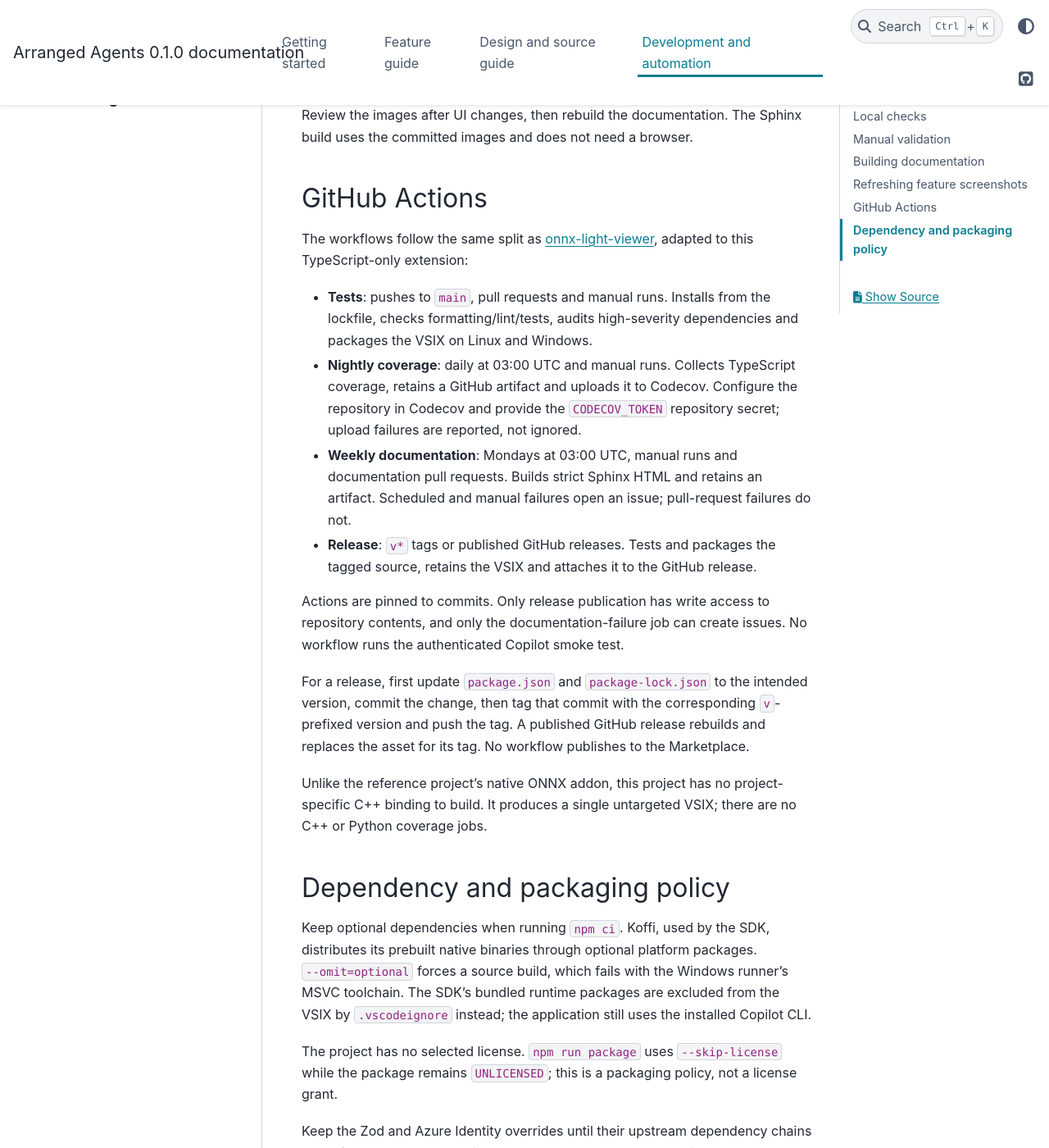
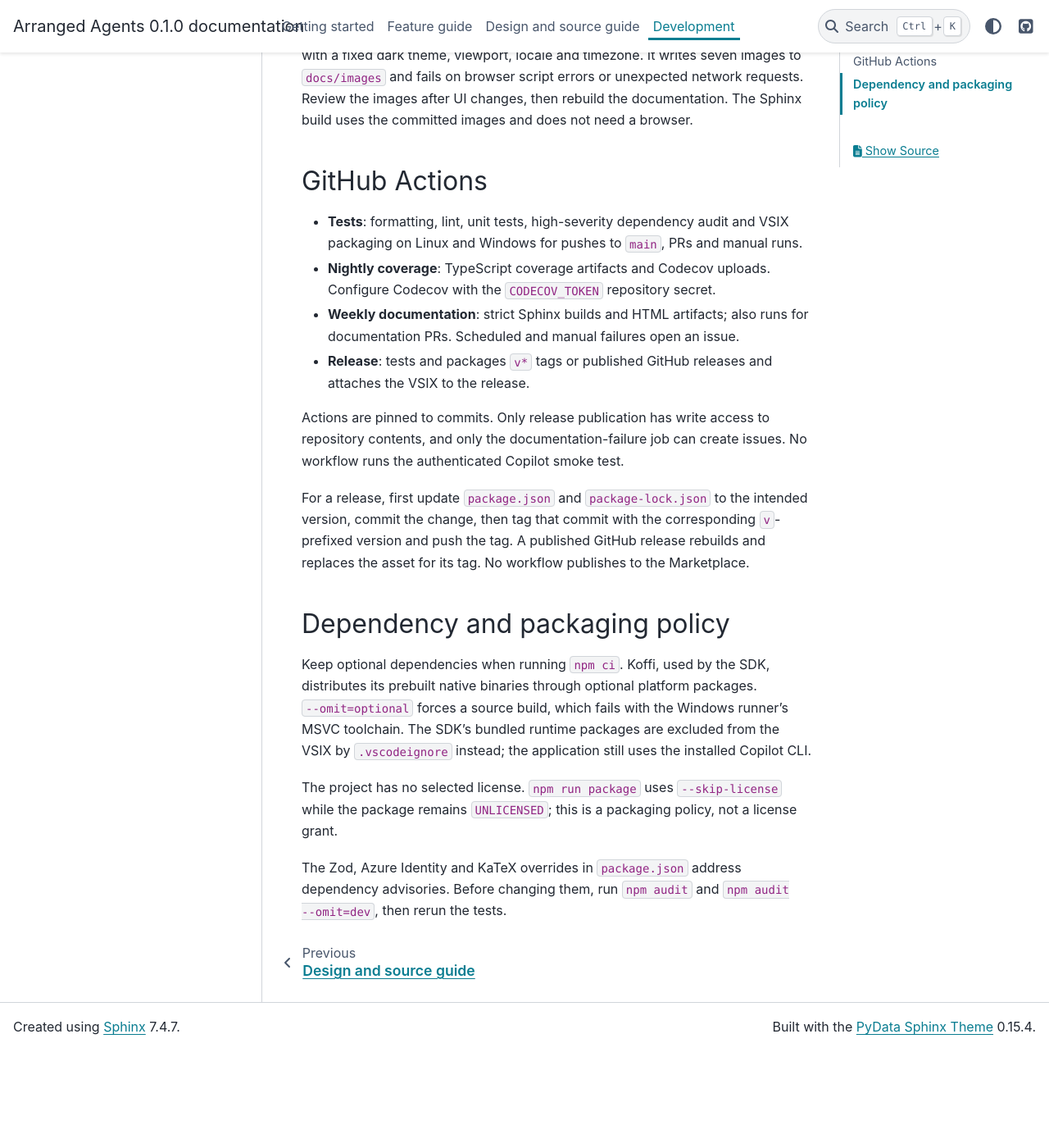
Before and after one commit to xadupre/arranged-agents, a Sphinx documentation site: the page built from docs/development.rst, in a window 1280 px wide and 1400 px high, scrolled down 2453 px. Shown: the whole window at 82% size. Built offline with Sphinx 7.4.7 and the PyData theme 0.15.4, drawn with Linux system fonts in a browser that asks for light colours; after the commit the page ends 3734 px from its top, so only the background shows below that; some of the changed text lies outside the part shown.

Commit message:
Simplify development documentation and remove dated validation logs
Co-authored-by: xadupre <22452781+xadupre@users.noreply.github.com>

```diff
--- a/docs/development.rst
+++ b/docs/development.rst
@@ -1,5 +1,8 @@
-Development and automation
-==========================
+Development
+===========
+
+For requirements and launching the extension from source, see
+:doc:`getting_started`.
 
 Local checks
 ------------
@@ -12,7 +15,7 @@ Local checks
    npm run package
 
 ``check`` runs Prettier, ESLint, TypeScript compilation and the unit tests.
-``coverage`` writes an HTML report and ``lcov.info`` under
+``coverage`` prints a text summary and writes ``lcov.info`` under
 ``build/coverage/typescript``. Coverage includes unexercised extension code;
 unit coverage is not evidence that the interactive VS Code UI has been tested.
 None of these commands sends a model request.
@@ -88,22 +91,14 @@ The Sphinx build uses the committed images and does not need a browser.
 GitHub Actions
 --------------
 
-The workflows follow the same split as
-`onnx-light-viewer <https://github.com/xadupre/onnx-light-viewer>`_, adapted to this
-TypeScript-only extension:
-
-* **Tests**: pushes to ``main``, pull requests and manual runs. Installs from the
-  lockfile, checks formatting/lint/tests, audits high-severity dependencies and
-  packages the VSIX on Linux and Windows.
-* **Nightly coverage**: daily at 03:00 UTC and manual runs. Collects TypeScript
-  coverage, retains a GitHub artifact and uploads it to Codecov. Configure the
-  repository in Codecov and provide the ``CODECOV_TOKEN`` repository secret;
-  upload failures are reported, not ignored.
-* **Weekly documentation**: Mondays at 03:00 UTC, manual runs and documentation
-  pull requests. Builds strict Sphinx HTML and retains an artifact. Scheduled
-  and manual failures open an issue; pull-request failures do not.
-* **Release**: ``v*`` tags or published GitHub releases. Tests and packages the
-  tagged source, retains the VSIX and attaches it to the GitHub release.
+* **Tests**: formatting, lint, unit tests, high-severity dependency audit and VSIX
+  packaging on Linux and Windows for pushes to ``main``, PRs and manual runs.
+* **Nightly coverage**: TypeScript coverage artifacts and Codecov uploads.
+  Configure Codecov with the ``CODECOV_TOKEN`` repository secret.
+* **Weekly documentation**: strict Sphinx builds and HTML artifacts; also runs
+  for documentation PRs. Scheduled and manual failures open an issue.
+* **Release**: tests and packages ``v*`` tags or published GitHub releases and
+  attaches the VSIX to the release.
 
 Actions are pinned to commits. Only release publication has write access to
 repository contents, and only the documentation-failure job can create issues.
@@ -113,10 +108,6 @@ For a release, first update ``package.json`` and ``package-lock.json`` to the
 intended version, commit the change, then tag that commit with the corresponding
 ``v``-prefixed version and push the tag. A published GitHub release rebuilds and
 replaces the asset for its tag. No workflow publishes to the Marketplace.
-
-Unlike the reference project's native ONNX addon, this project has no
-project-specific C++ binding to build. It produces a single untargeted VSIX;
-there are no C++ or Python coverage jobs.
 
 Dependency and packaging policy
 -------------------------------
@@ -131,10 +122,6 @@ The project has no selected license. ``npm run package`` uses ``--skip-license``
 while the package remains ``UNLICENSED``; this is a packaging policy, not a license
 grant.
 
-Keep the Zod and Azure Identity overrides until their upstream dependency chains
-are safe to update. The retained development-only Azure Identity/MSAL/UUID chain
-has moderate advisories; removing the Azure pin previously selected a high-severity
-MSAL dependency. Reassess with ``npm audit`` before changing it, and separately
-check production dependencies with ``npm audit --omit=dev``.
-The math plugin's transitive KaTeX is overridden to a patched 0.19 release.
-Its parser/rendering API is covered by equation and untrusted-command tests.
+The Zod, Azure Identity and KaTeX overrides in ``package.json`` address dependency
+advisories. Before changing them, run ``npm audit`` and
+``npm audit --omit=dev``, then rerun the tests.
```
Also changed, not shown: README.md (+9 -82 lines).
